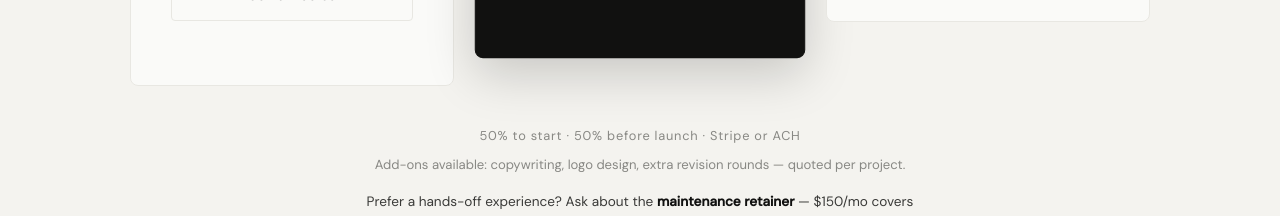
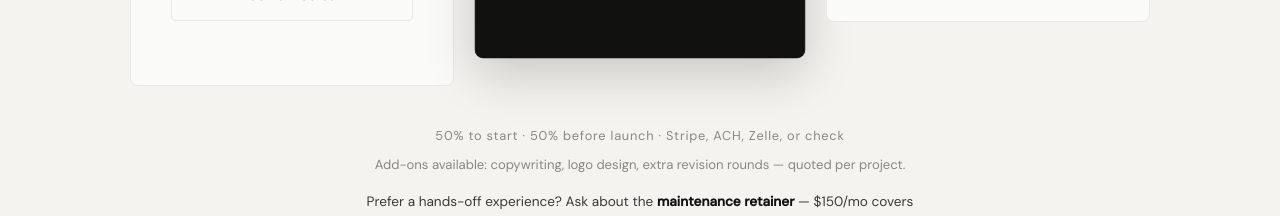
Before and after one commit to wjbirkett/websitesbywillie, a React (Vite) app: page / in a window 1280 px wide. Shown: the part 6720-6936 px from the top of the page. Built offline with nearby package versions, Linux system fonts and the light colour scheme; a web font is replaced by a local one.

Commit message:
add zelle and check as payment options

```diff
--- a/src/App.jsx
+++ b/src/App.jsx
@@ -502,7 +502,7 @@ function Pricing() {
         </div>
 
         <p className="plans__payment-note">
-          50% to start · 50% before launch · Stripe or ACH
+          50% to start · 50% before launch · Stripe, ACH, Zelle, or check
         </p>
         <p className="plans__addons-note">
           Add-ons available: copywriting, logo design, extra revision rounds — quoted per project.
@@ -549,7 +549,7 @@ function FAQ() {
     },
     {
       q: 'How does payment work?',
-      a: '50% upfront to start, 50% before launch. I accept Stripe or ACH. The deposit locks in your spot and covers the build. Final payment is due before the domain goes live.',
+      a: '50% upfront to start, 50% before launch. I accept Stripe (credit/debit card), ACH bank transfer, Zelle, or business check. The deposit locks in your spot and covers the build. Final payment is due before the domain goes live.',
     },
   ]
 
```
